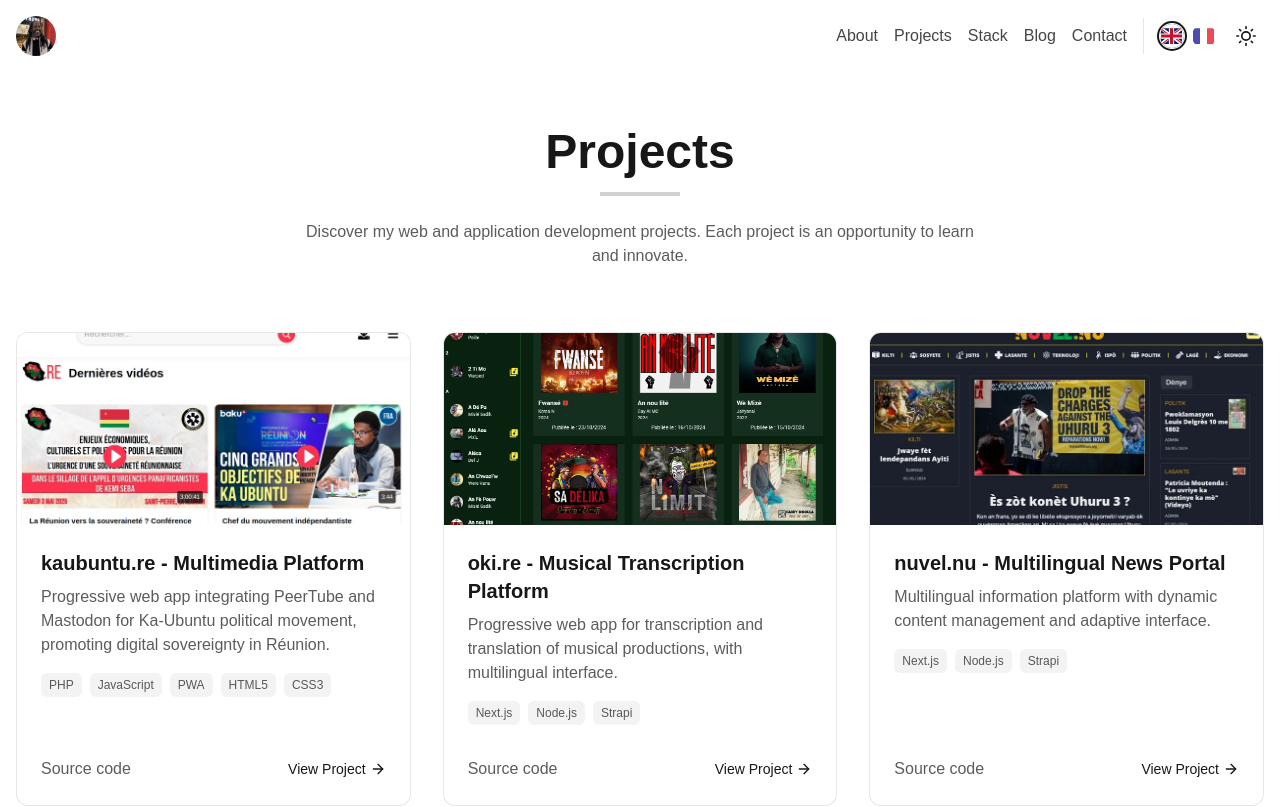
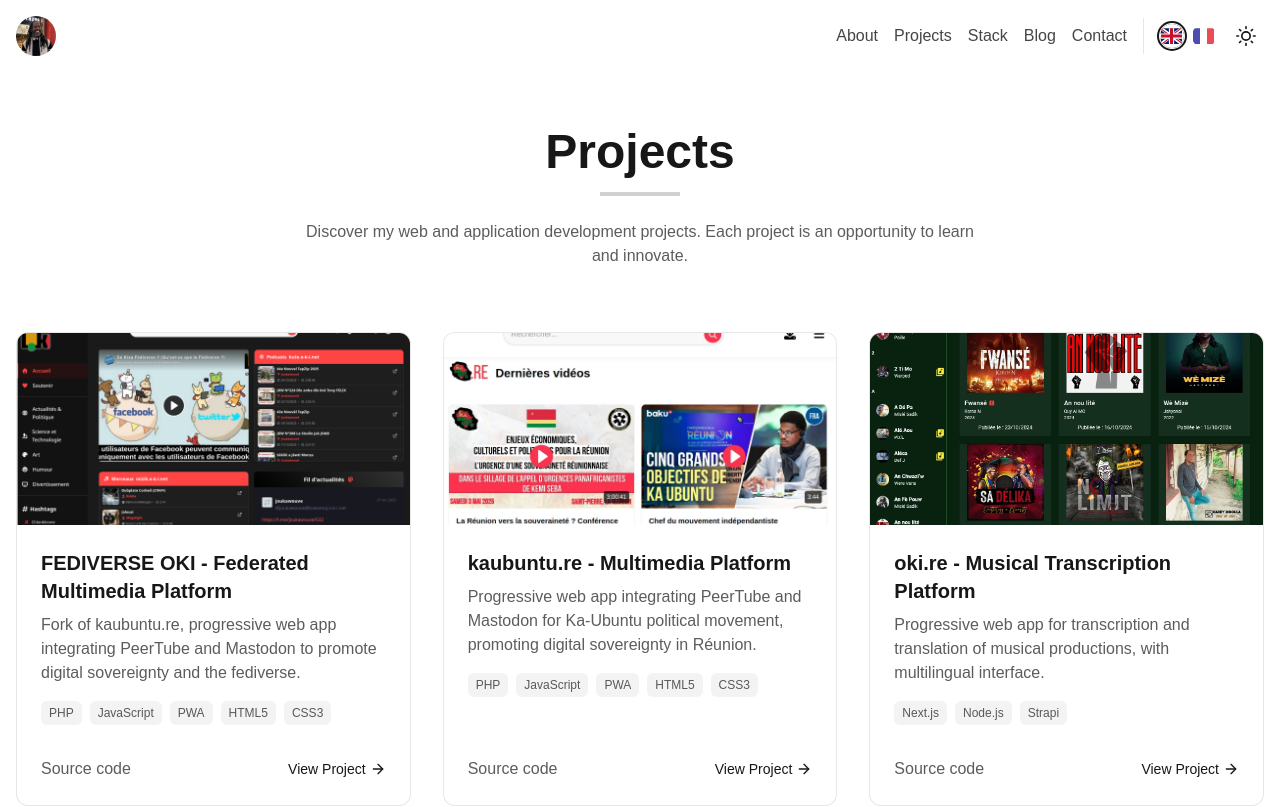
Before and after one commit to cedric-famibelle-pronzola/cedric-pronzola-v2, a Next.js app: page /en/projects in a window 1280 px wide. Shown: the top 807 px of the page. Built offline with nearby package versions, Linux system fonts and the light colour scheme.

Commit message:
feat: add new project `FEDIVERSE OKI`

```diff
--- a/app/components/ProjectsList.tsx
+++ b/app/components/ProjectsList.tsx
@@ -7,7 +7,7 @@
 import ProjectImage from './ProjectImage';
 import { useTranslations } from 'next-intl';
 
-const projectIds = ['kaubuntu', 'oki', 'nuvel', 'gong', 'jwe', 'konstitisyon'];
+const projectIds = ['fediverse-oki', 'kaubuntu', 'oki', 'nuvel', 'gong', 'jwe', 'konstitisyon'];
 
 type ProjectsListProps = {
   showAll?: boolean;
@@ -26,14 +26,22 @@
   // For the home page, we'd use just the first few projects
   const displayProjectIds = showAll ? projectIds : projectIds.slice(0, limit);
 
+  // Helper function to get the full domain for each project
+  function getFullDomain(id: string): string {
+    if (id === 'fediverse-oki') {
+      return 'fediverse.o-k-i.net';
+    }
+    return `${id}${getDomainExtension(id)}`;
+  }
+
   const projectsData = displayProjectIds.map((id, index) => ({
     id: index + 1,
     projectId: id,
     title: tHome(`projectsList.${id}.title`),
     description: tHome(`projectsList.${id}.description`),
     technologies: tHome(`projectsList.${id}.technologies`).split(','),
-    image: `/images/projects/${id}${getDomainExtension(id)}-800x450.webp`,
-    link: `https://${id}${getDomainExtension(id)}`,
+    image: `/images/projects/${getFullDomain(id)}-800x450.webp`,
+    link: `https://${getFullDomain(id)}`,
   }));
 
   // Helper function to get the domain extension for each project
@@ -45,7 +53,20 @@
       case 'gong': return '.gp';
       case 'jwe': return '.ovh';
       case 'konstitisyon': return '.la';
+      case 'fediverse-oki': return '.o-k-i.net';
       default: return '';
+    }
+  }
+
+  // Helper function to get the Codeberg repository info for each project
+  function getCodebergRepo(id: string): { org: string; repo: string } {
+    switch(id) {
+      case 'kaubuntu':
+        return { org: 'Ka-Ubuntu', repo: 'kaubuntu.re' };
+      case 'fediverse-oki':
+        return { org: 'OKI', repo: 'FEDIVERSE-OKI' };
+      default:
+        return { org: 'OKI', repo: `${id}${getDomainExtension(id)}` };
     }
   }
 
@@ -91,7 +112,7 @@
 
                 <div className="flex justify-between pt-4">
                   <a
-                    href={`https://codeberg.org/${project.projectId === 'kaubuntu' ? 'Ka-Ubuntu' : 'OKI'}/${project.link.replace('https://', '')}`}
+                    href={`https://codeberg.org/${getCodebergRepo(project.projectId).org}/${getCodebergRepo(project.projectId).repo}`}
                     target="_blank"
                     rel="noopener noreferrer"
                     className="text-foreground/70 hover:text-foreground transition-colors"
--- a/messages/en.json
+++ b/messages/en.json
@@ -73,6 +73,11 @@
           "title": "konstitisyon.la - Constitutional Platform",
           "description": "Collaborative application enabling citizens to draft, propose revisions and vote on the articles of a constitution.",
           "technologies": "Next.js,Directus"
+        },
+        "fediverse-oki": {
+          "title": "FEDIVERSE OKI - Federated Multimedia Platform",
+          "description": "Fork of kaubuntu.re, progressive web app integrating PeerTube and Mastodon to promote digital sovereignty and the fediverse.",
+          "technologies": "PHP,JavaScript,PWA,HTML5,CSS3"
         }
       }
     },
--- a/messages/fr.json
+++ b/messages/fr.json
@@ -73,6 +73,11 @@
           "title": "konstitisyon.la - Plateforme constitutionnelle",
           "description": "Application collaborative permettant aux citoyens de rédiger, proposer des révisions et voter sur les articles d'une constitution.",
           "technologies": "Next.js,Directus"
+        },
+        "fediverse-oki": {
+          "title": "FEDIVERSE OKI - Plateforme fédérée multimédia",
+          "description": "Fork de kaubuntu.re, application web progressive intégrant PeerTube et Mastodon pour promouvoir la souveraineté numérique et le fediverse.",
+          "technologies": "PHP,JavaScript,PWA,HTML5,CSS3"
         }
       }
     },
```
Also changed, not shown: public/images/projects/fediverse.o-k-i.net-800x450.webp (added).
